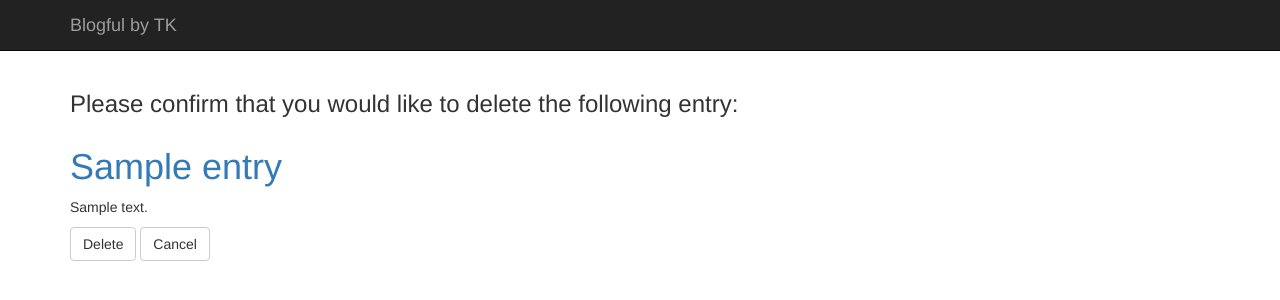
After one commit to tydonk/blogful, a Flask app: page /entry/1/delete in a window 1280 px wide. The commit adds this page. Shown: the top 300 px of the page. Run offline with Flask 2, Linux system fonts and the light colour scheme; tables that the repository leaves empty hold one stand-in row (values such as "Sample post"); some libraries are stand-ins or nearby versions.

Commit message:
added delete entry option

```diff
--- /dev/null
+++ b/blog/templates/delete_entry.html
@@ -0,0 +1,20 @@
+{% import "macros.html" as macros %}
+{% extends "base.html" %}
+{% block content %}
+
+<div>
+    <h3>
+        Please confirm that you would like to delete the following entry:
+    </h3>
+    <div>
+        {{ macros.render_entry_text(entry) }}
+    </div>
+    <div>
+        <form role="form" method="POST">
+            <button type="submit" class="btn btn-default">Delete</button>
+            <a class="btn btn-default" href="/" role="button">Cancel</a>
+        </form>
+    </div>
+</div>
+
+{% endblock %}
--- a/blog/templates/macros.html
+++ b/blog/templates/macros.html
@@ -12,10 +12,25 @@
             <a href="/entry/{{ entry.id }}">{{ entry.title }}</a>
         </h1>
         {{ entry.content | markdown }}
-        <h5>
-            <a href="/entry/{{ entry.id }}/edit">Edit entry</a>
-        </h5>
+        <div class="display: inline-block; text-left spacing: 2px">
+            <h6>
+                <a href="/entry/{{ entry.id }}/edit">Edit</a>
+                <a href="/entry/{{ entry.id }}/delete">Delete</a>
+            </h6>
+        </div>
     </div>
 
 </div>
 {% endmacro %}
+
+{% macro render_entry_text(entry) %}
+<div class="row">
+    <div class="col-md-10">
+        <h1>
+            <a href="/entry/{{ entry.id }}">{{ entry.title }}</a>
+        </h1>
+        {{ entry.content | markdown }}
+    </div>
+
+</div>
+{% endmacro %}
--- a/blog/views.py
+++ b/blog/views.py
@@ -63,3 +63,15 @@ def edit_entry_post(id):
     entry.content = request.form["content"]
     session.commit()
     return redirect(url_for("entries"))
+
+@app.route("/entry/<id>/delete", methods=["GET"])
+def delete_entry_get(id):
+    entry = session.query(Entry).get(id)
+    return render_template("delete_entry.html", id = id, entry = entry)
+
+@app.route("/entry/<id>/delete", methods=["POST"])
+def delete_entry(id):
+    entry = session.query(Entry).get(id)
+    session.delete(entry)
+    session.commit()
+    return redirect(url_for("entries"))
```
